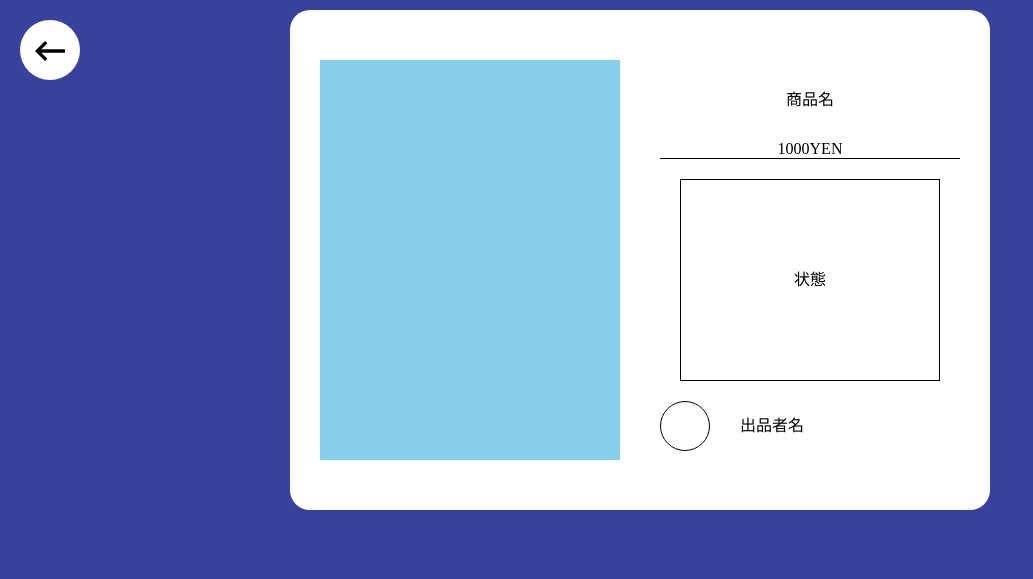
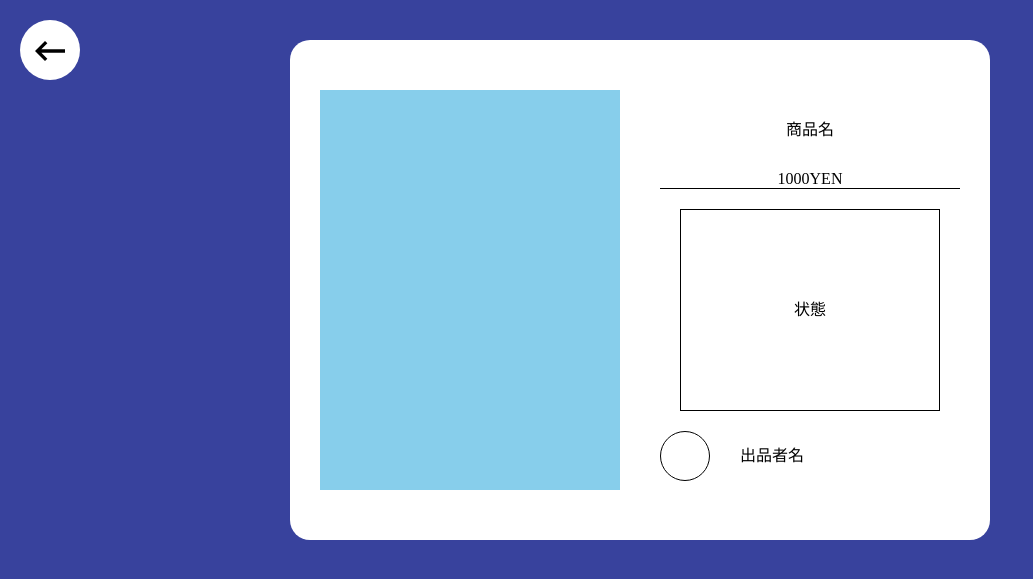
Before and after one commit to hal-team2/freemarket, a PHP site: page /linenap.html in a window 1280 px wide. Shown: the part 60-639 px from the top of the page, without its empty margins (0-1033 px from the left). Run offline with PHP 8.4, Linux system fonts and the light colour scheme.

Commit message:
branding layout

```diff
--- a/yonesho/css/linenap.css
+++ b/yonesho/css/linenap.css
@@ -14,9 +14,9 @@
   height: 500px;
   width: 700px;
   position: absolute;
-  top: 40%;
+  top: 100px;
   left: 50%;
-  transform: translate(-50%,-50%);
+  transform: translate(-50%);
   background-color: white;
   display: flex;
   border-radius: 20px;
--- a/yonesho/index.html
+++ b/yonesho/index.html
@@ -24,7 +24,7 @@
         </ul>
       </div>
       <div id="banner">
-        <p><img src="img/kiss.jpg"></p>
+        <p><img src="img/outdoor.png"></p>
       </div>
       <div id="contents">
         <div class="box"><a href="linenap.html"></a></div>
```
Also changed, not shown: yonesho/js/index.js (+10 -6 lines), yonesho/img/outdoor.png (added).
